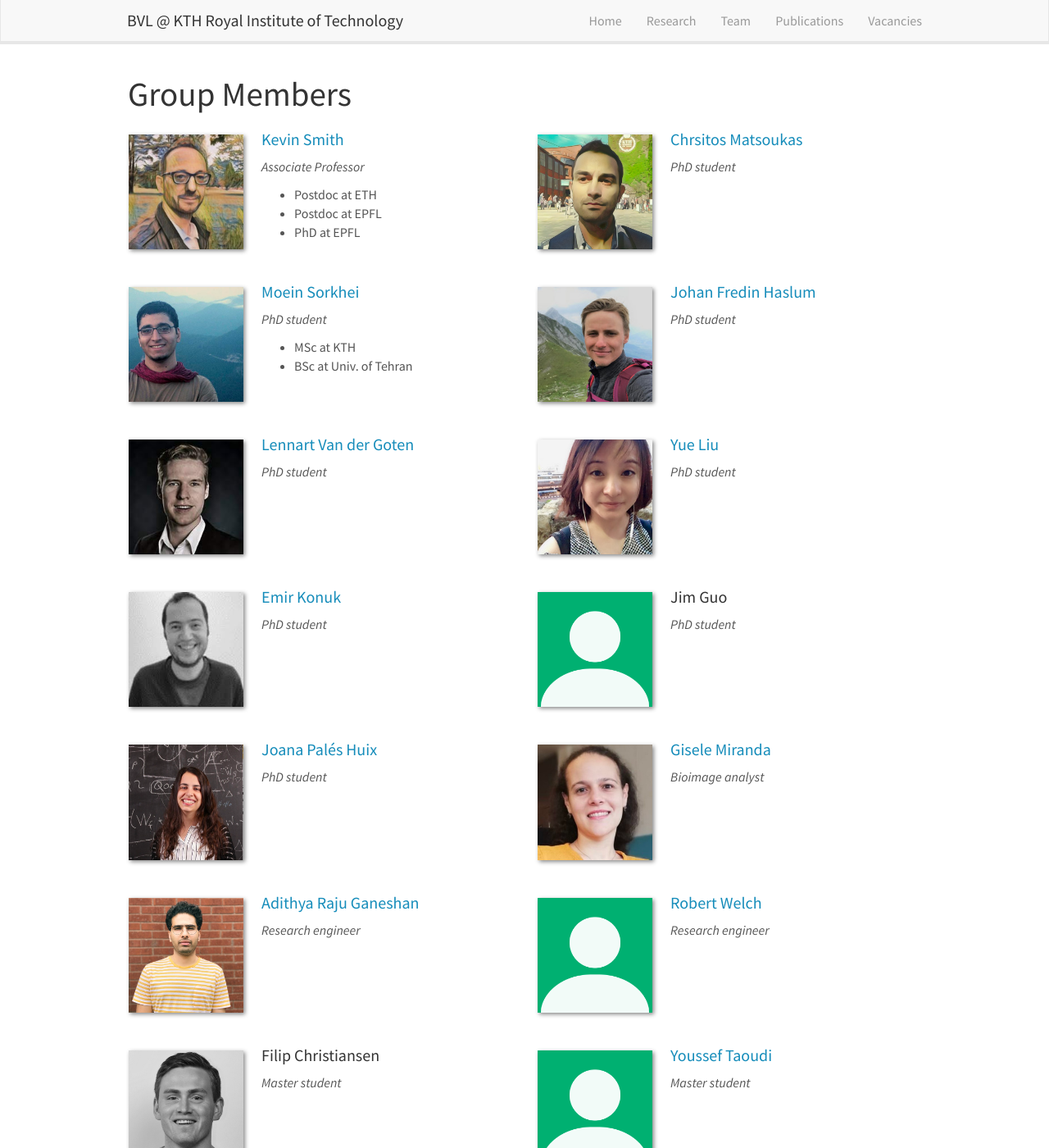
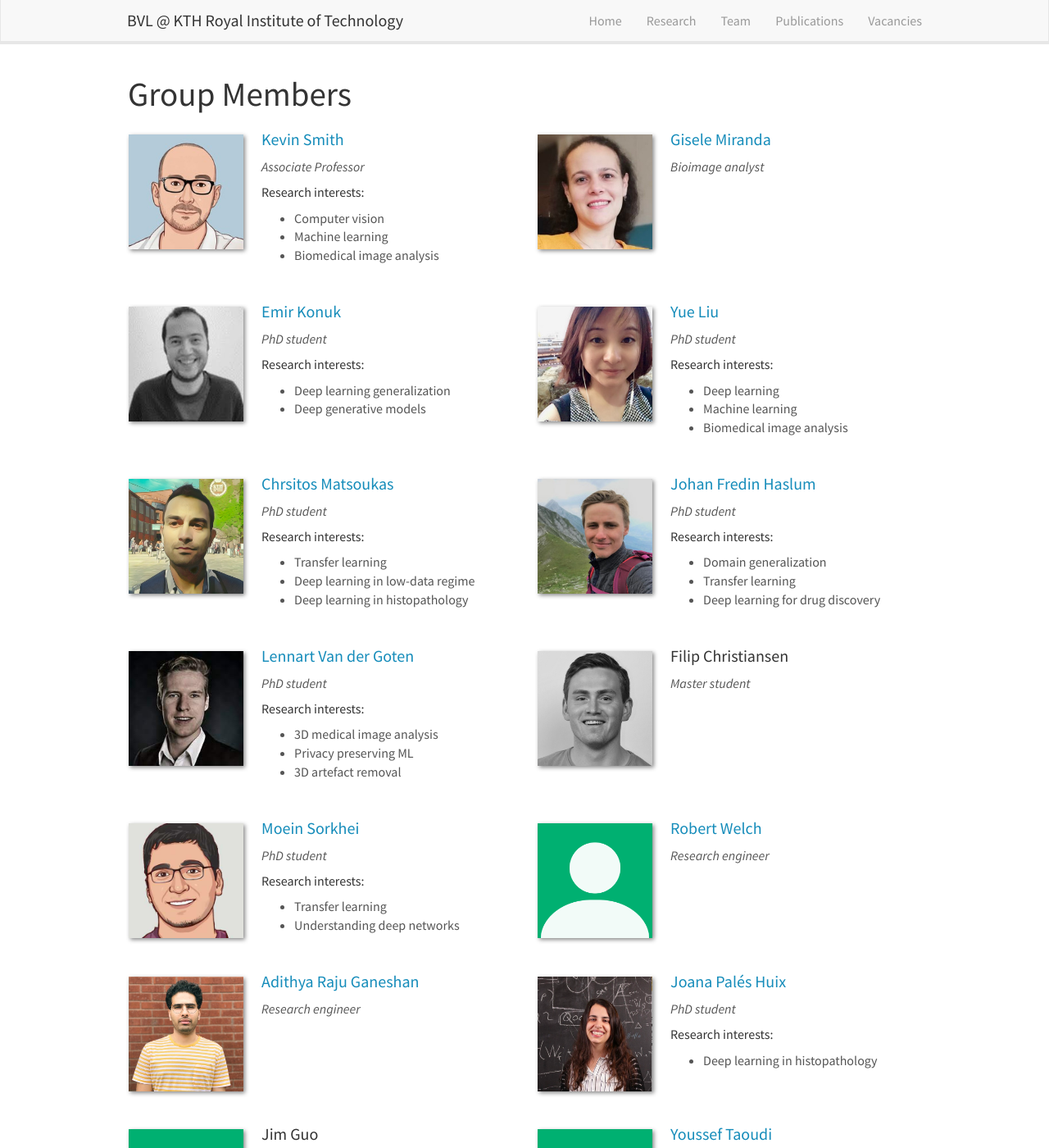
Before and after one commit to MoeinSorkhei/sitedraft3, a Jekyll site: the page built from _pages/team.md, in a window 1280 px wide and 1400 px high. Shown: the whole window at 82% size. Built offline with Jekyll 4.4.1, drawn with Linux system fonts in a browser that asks for light colours; nearby versions of some CDN libraries.

Commit message:
Team members ordering adjusted

```diff
--- a/_data/team_members.yml
+++ b/_data/team_members.yml
@@ -1,63 +1,19 @@
 - name: "Kevin Smith"
   webpage: https://www.kth.se/profile/ksmith
-  photo: Kevin.jpg
+  photo: Kevin_cartoon.jpeg
   info: Associate Professor
   email: ksmith@kth.se
   number_educ: 3
-  education1: Postdoc at ETH
-  education2: Postdoc at EPFL
-  education3: PhD at EPFL
+  education1: Computer vision
+  education2: Machine learning
+  education3: Biomedical image analysis
   education4:
 
-- name: "Chrsitos Matsoukas"
-  webpage: https://www.kth.se/profile/matsou
-  photo: Christos.png
-  info: PhD student
-  email: matsou@kth.se
-  number_educ: 0
-  education1:
-  education2:
-  education3:
-  education4:
-
-- name: "Moein Sorkhei"
-  webpage: https://www.kth.se/profile/sorkhei
-  photo: Moein.png
-  info: PhD student
-  email: sorkhei@kth.se
-  number_educ: 2
-  education1: MSc at KTH
-  education2: BSc at Univ. of Tehran
-  education3:
-  education4:
-
-- name: "Johan Fredin Haslum"
-  webpage: https://www.kth.se/profile/jhaslum
-  photo: Johan.jpeg
-  info: PhD student
-  email: haslum@kth.se
-  number_educ: 0
-  education1:
-  education2:
-  education3:
-  education4:
-
-- name: "Lennart Van der Goten"
-  webpage: https://www.kth.se/profile/lavdg/?l=en
-  photo: Lennart.jpg
-  info: PhD student
-  email: lavdg@kth.se
-  number_educ: 0
-  education1:
-  education2:
-  education3:
-  education4:
-
-- name: "Yue Liu"
-  webpage: https://www.kth.se/profile/yue3?l=en
-  photo: Yue.jpg
-  info: PhD student
-  email: yue3@kth.se
+- name: "Gisele Miranda"
+  webpage: https://www.kth.se/profile/gmirand
+  photo: Gisele.png
+  info: Bioimage analyst
+  email: gmirand@kth.se
   number_educ: 0
   education1:
   education2:
@@ -69,39 +25,83 @@
   photo: Emir.jpg
   info: PhD student
   email: ekonuk@kth.se
+  number_educ: 2
+  education1: Deep learning generalization
+  education2: Deep generative models
+  education3:
+  education4:
+
+- name: "Yue Liu"
+  webpage: https://www.kth.se/profile/yue3?l=en
+  photo: Yue.jpg
+  info: PhD student
+  email: yue3@kth.se
+  number_educ: 3
+  education1: Deep learning
+  education2: Machine learning
+  education3: Biomedical image analysis
+  education4:
+
+- name: "Chrsitos Matsoukas"
+  webpage: https://www.kth.se/profile/matsou
+  photo: Christos.png
+  info: PhD student
+  email: matsou@kth.se
+  number_educ: 3
+  education1: Transfer learning
+  education2: Deep learning in low-data regime
+  education3: Deep learning in histopathology
+  education4:
+
+- name: "Johan Fredin Haslum"
+  webpage: https://www.kth.se/profile/jhaslum
+  photo: Johan.jpeg
+  info: PhD student
+  email: haslum@kth.se
+  number_educ: 3
+  education1: Domain generalization
+  education2: Transfer learning
+  education3: Deep learning for drug discovery
+  education4:
+
+- name: "Lennart Van der Goten"
+  webpage: https://www.kth.se/profile/lavdg/?l=en
+  photo: Lennart.jpg
+  info: PhD student
+  email: lavdg@kth.se
+  number_educ: 3
+  education1: 3D medical image analysis
+  education2: Privacy preserving ML
+  education3: 3D artefact removal
+  education4:
+
+- name: "Filip Christiansen"
+  webpage: ""
+  photo: Filip.png
+  info: Master student
+  email: "filipchr@kth.se"
   number_educ: 0
   education1:
   education2:
   education3:
   education4:
 
-- name: "Jim Guo"
-  webpage: ""
-  photo: Avatar.png
+- name: "Moein Sorkhei"
+  webpage: https://www.kth.se/profile/sorkhei
+  photo: Moein_cartoon.jpg
   info: PhD student
-  email: "yu137226@gmail.com"
-  number_educ: 0
-  education1:
-  education2:
+  email: sorkhei@kth.se
+  number_educ: 2
+  education1: Transfer learning
+  education2: Understanding deep networks
   education3:
   education4:
 
-- name: "Joana Palés Huix"
-  webpage: https://staff.ki.se/people/joana-pales-huix
-  photo: Joana.png
-  info: PhD student
-  email: "joanaph@kth.se"
-  number_educ: 0
-  education1:
-  education2:
-  education3:
-  education4:
-
-- name: "Gisele Miranda"
-  webpage: https://www.kth.se/profile/gmirand
-  photo: Gisele.png
-  info: Bioimage analyst
-  email: gmirand@kth.se
+- name: "Robert Welch"
+  webpage: https://www.kth.se/profile/rwe2?l=en
+  photo: Avatar.png
+  info: Research engineer
+  email: "rwe2@kth.se"
   number_educ: 0
   education1:
   education2:
@@ -119,22 +119,22 @@
   education3:
   education4:
 
-- name: "Robert Welch"
-  webpage: https://www.kth.se/profile/rwe2?l=en
-  photo: Avatar.png
-  info: Research engineer
-  email: "rwe2@kth.se"
-  number_educ: 0
-  education1:
+- name: "Joana Palés Huix"
+  webpage: https://staff.ki.se/people/joana-pales-huix
+  photo: Joana.png
+  info: PhD student
+  email: "joanaph@kth.se"
+  number_educ: 1
+  education1: Deep learning in histopathology
   education2:
   education3:
   education4:
 
-- name: "Filip Christiansen"
+- name: "Jim Guo"
   webpage: ""
-  photo: Filip.png
-  info: Master student
-  email: "filipchr@kth.se"
+  photo: Avatar.png
+  info: PhD student
+  email: "yu137226@gmail.com"
   number_educ: 0
   education1:
   education2:
--- a/_pages/team.md
+++ b/_pages/team.md
@@ -24,6 +24,10 @@ permalink: /team/
   <h4><a href="{{ member.webpage }}"> {{ member.name }}</a></h4>
   {% endif %}
   <i>{{ member.info }}</i>
+  {% if member.number_educ != 0 %}
+  <h5>Research interests:</h5>
+  {% endif %}
+
   <ul style="overflow: hidden">
 
   {% if member.number_educ == 1 %}
```
Also changed, not shown: _pages/home.md (+3 -3 lines), images/teampic/Kevin_cartoon.jpeg (added), images/teampic/Moein_cartoon.jpg (added).
